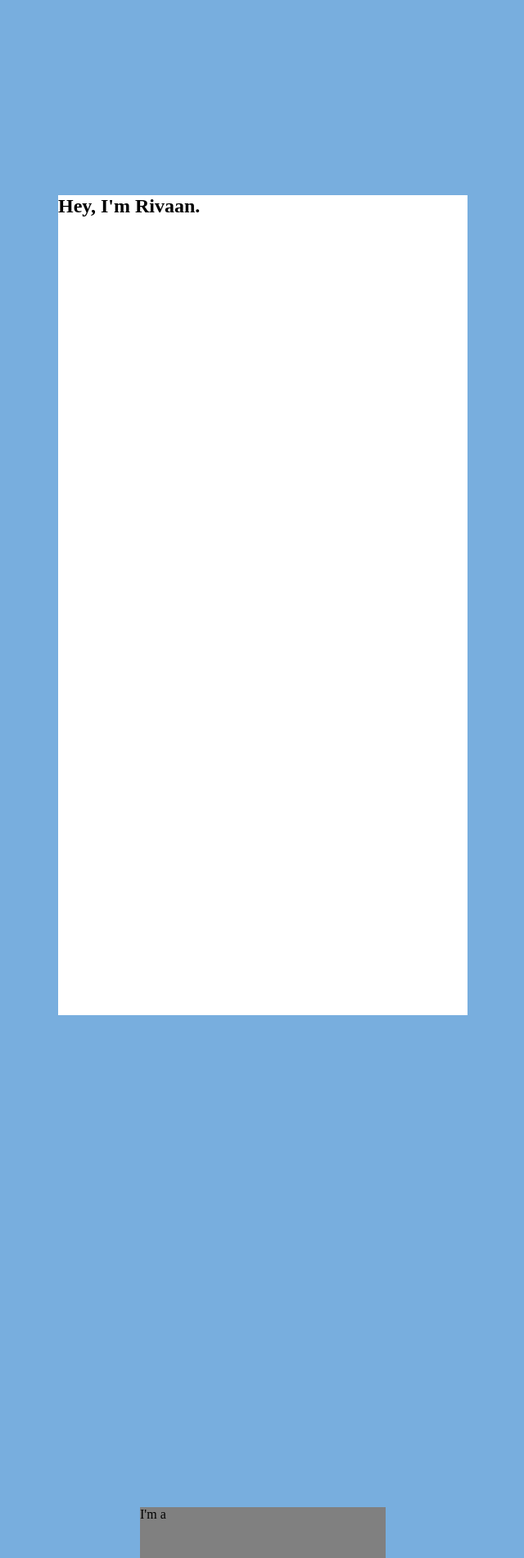
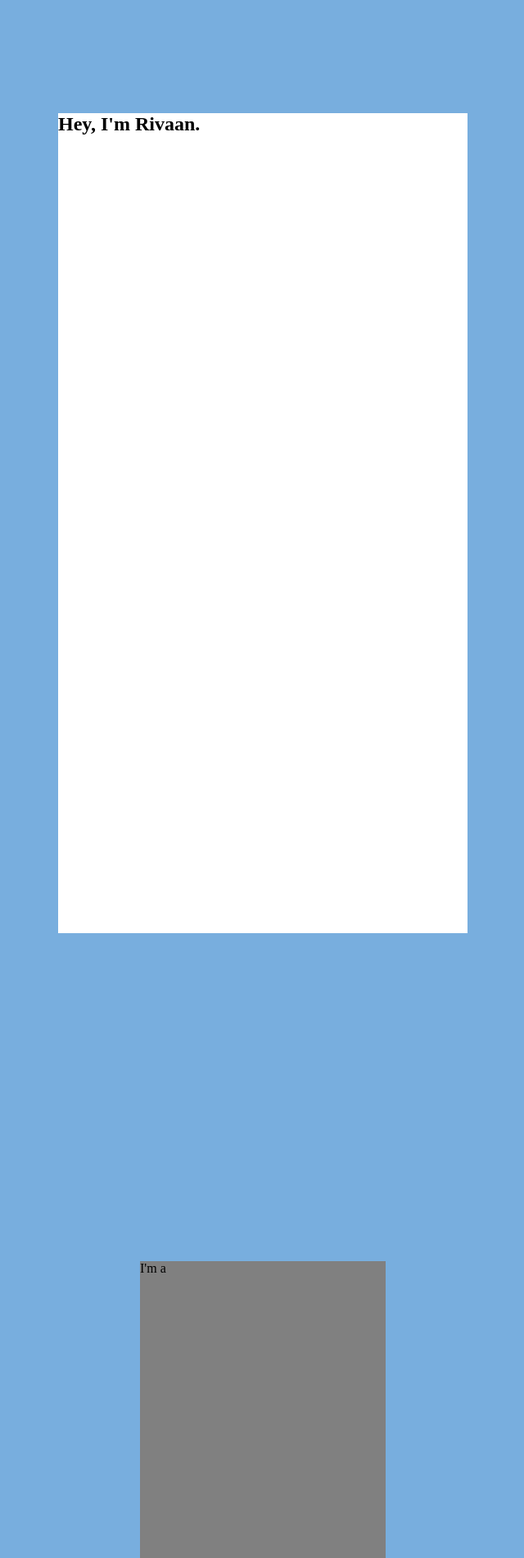
Before and after one commit to SandStormX04/SandStormX04.github.io, a plain HTML site: page index.html in a window 1280 px wide. Shown: the part 260-2160 px from the top of the page at 82% size, without its empty margins (319-959 px from the left). Drawn offline with Linux system fonts and the light colour scheme.

Commit message:
Update style.css

```diff
--- a/style.css
+++ b/style.css
@@ -12,7 +12,7 @@
     border: 2px gray;
     margin-left: auto;
     margin-right: auto;
-    margin-top: 400px;
+    margin-top: 300px;
 }
 
 .secondbox{
@@ -22,7 +22,7 @@
     border:1px black;
     margin-left: auto;
     margin-right:auto;
-    margin-top:600px;
+    margin-top:400px;
 
 
 }
```
